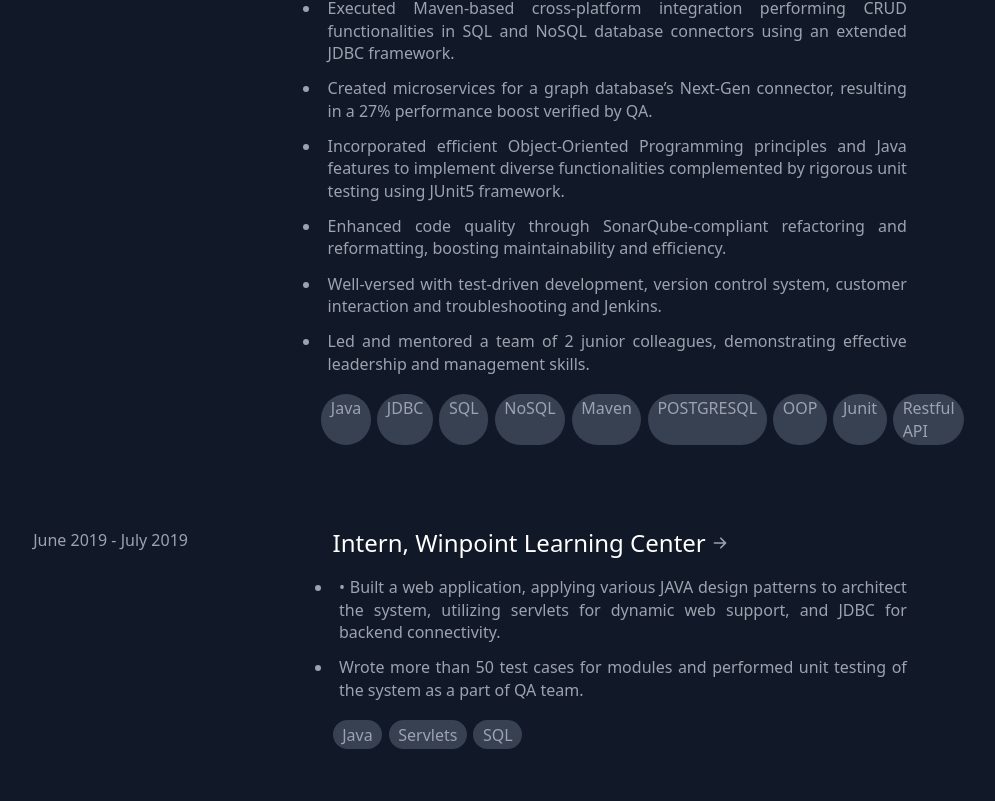
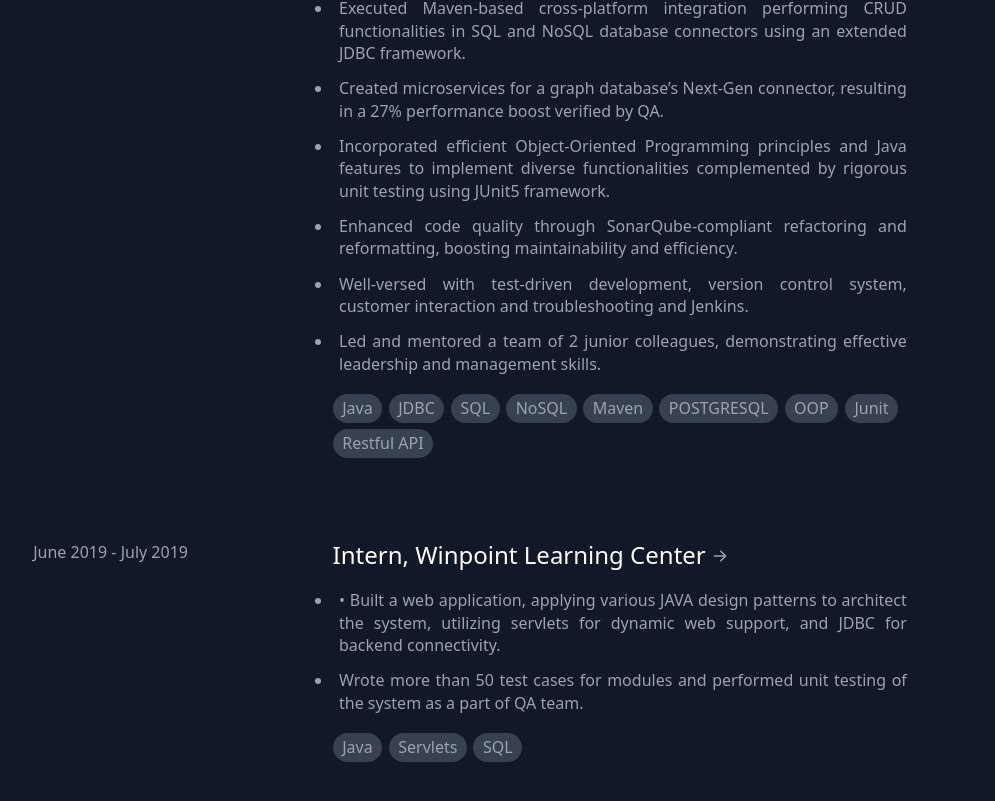
Before and after one commit to Sanikag123/my-portfolio, a React (Create React App) app: page / in a window 1280 px wide. Shown: the part 1626-2427 px from the top of the page, without its empty margins (176-1171 px from the left). Built offline with nearby package versions, Linux system fonts and the light colour scheme.

Commit message:
Fixed a bug for experience

```diff
--- a/src/Components/Experience.js
+++ b/src/Components/Experience.js
@@ -50,7 +50,7 @@ export default function Experience() {
                             ))}
                         </ul>
 
-                        <ul className="list-none pt-4 flex text-xl text-xl">
+                        <ul className="list-none pt-4 flex flex-wrap text-xl text-xl">
                             {experience.skills.map((skill, index) => (
                                 <li className="bg-gray-700 rounded-full px-3 py-1 mr-2 mb-2" key={index}>{skill}</li>
                             ))}
```
